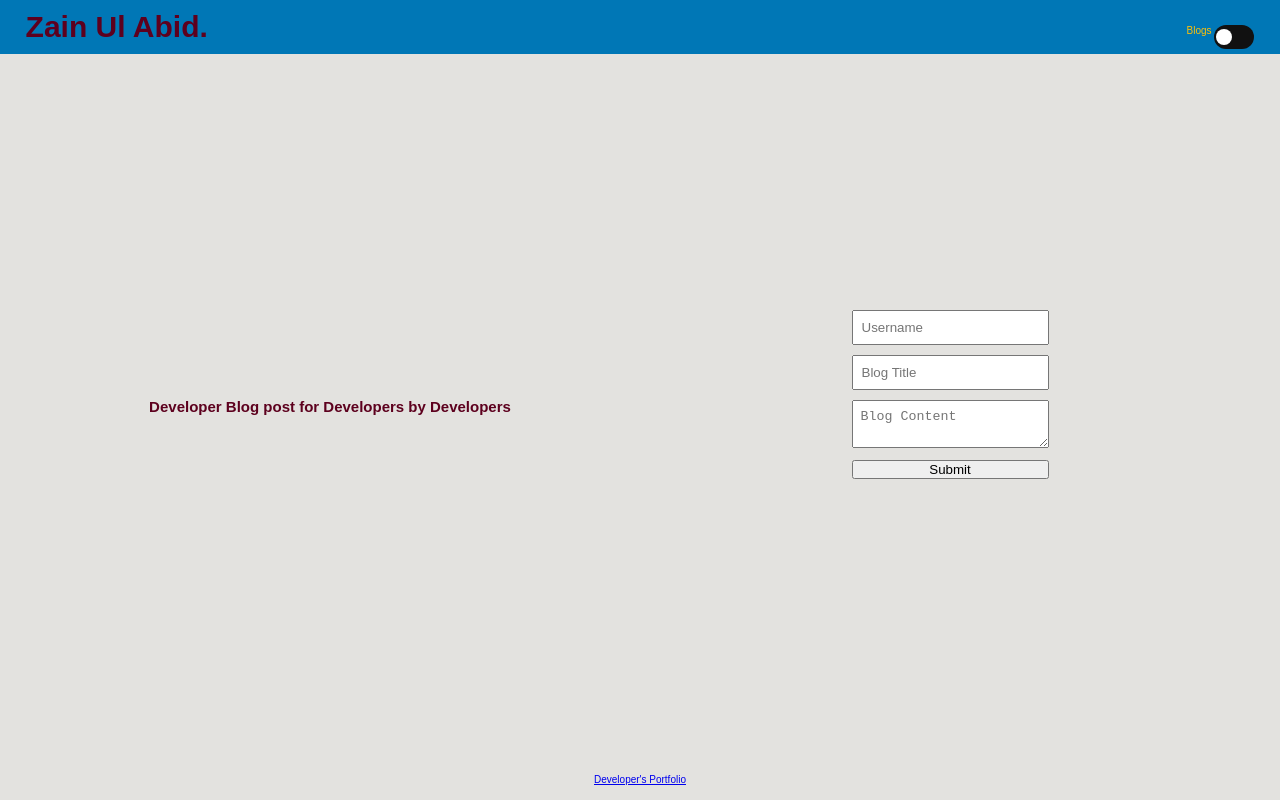
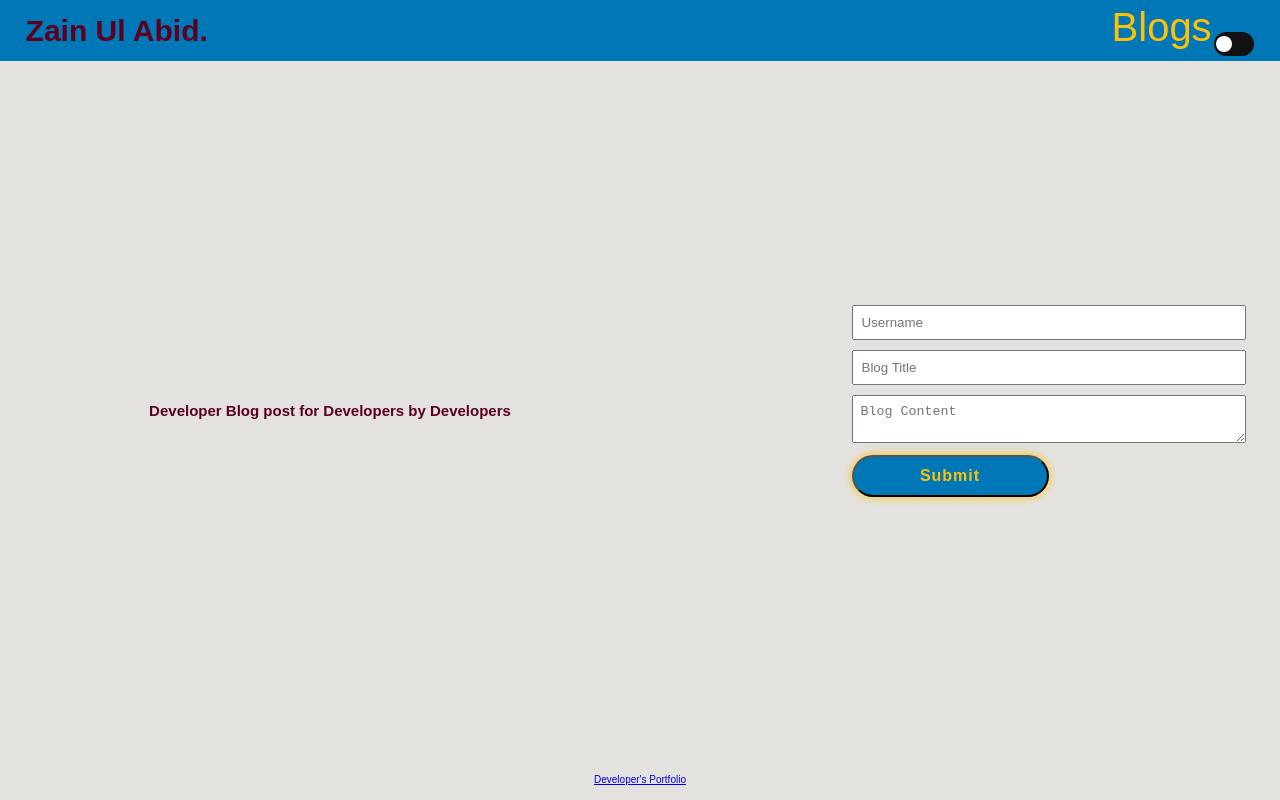
Before and after one commit to zainabid333/Developer-blog-post, a plain HTML site: page index.html in a window 1280 px wide. Drawn offline with nearby package versions, Linux system fonts and the light colour scheme.

Commit message:
form function

```diff
--- a/assets/css/blog.css
+++ b/assets/css/blog.css
@@ -1,20 +1,23 @@
 main {
     display: flex;
     flex-direction: column;
+    font-size: 2rem;
     /* align-items: center; */
 }
 
 .post {
-    border: 1px solid #ddd;
+    border: 1px solid #1b1919;
     padding: 10px;
     margin: 10px 0;
     width: 100%;
 }
 
 .post h2 {
-    margin: 0;
+    text-align: center;
+    margin: 2px;
 }
 
 .post p {
+
     margin: 5px 0;
 }
--- a/assets/css/styles.css
+++ b/assets/css/styles.css
@@ -45,11 +45,7 @@ body {
 
 
 .navbar a {
-<<<<<<< HEAD
   font-size: 4rem;
-=======
-  font-size: 2.5rem;
->>>>>>> aaca04570e2e8ca81887bbb78a8803130dabc7d0
   color: var(--text-color);
   margin-left: 4rem;
   transition: 0.3s;
@@ -136,7 +132,26 @@ main {
   align-items: center;
   justify-content: center;
 }
+.formContainer form .input-box{
+  width: 200%;
+}
+.btn{
+  display: inline-block;
+  padding: 1rem 2.8rem;
+  background: var(--primary-color);
+  border-radius: 4rem;
+  box-shadow: 0 0 1rem var(--secondary-color);
+  font-size: 1.6rem;
+  color: var(--secondary-color);
+  letter-spacing: .1rem;
+  font-weight: 600;
+  transition: 1s;
 
+}
+.btn:hover{
+  color: var(--background-color);
+  background: var(--text-color);
+}
 footer {
   background: var(--light-bar-color);
   color: var(--light-text-color);
```
